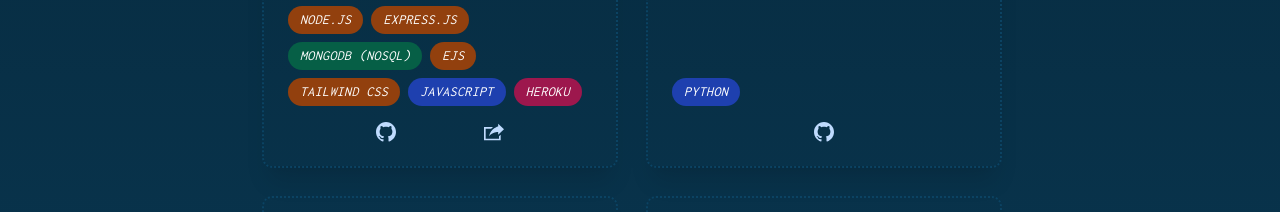
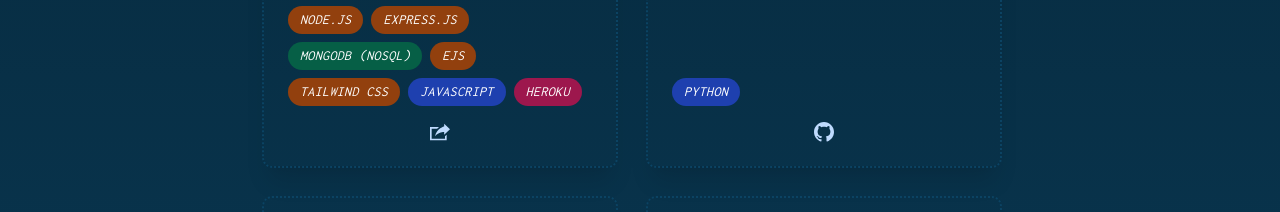
Before and after one commit to SavarJ/jainsavar.com, a React (Create React App) app: page / in a window 1280 px wide. Shown: the part 2720-2932 px from the top of the page. Built offline with nearby package versions, Linux system fonts and the light colour scheme.

Commit message:
Conditionally render githubLink

```diff
--- a/src/components/sections/Projects/OtherComponents.tsx
+++ b/src/components/sections/Projects/OtherComponents.tsx
@@ -37,9 +37,11 @@
 const ProjectCardBodyLinks: React.FC<ProjectCardBodyProps> = ({ project }) => {
   return (
     <div className="flex justify-evenly mt-2">
-      <Link link={project.githubLink}>
-        <Github className="w-5" />
-      </Link>
+      {project.githubLink && (
+        <Link link={project.githubLink}>
+          <Github className="w-5" />
+        </Link>
+      )}
       {project.liveLink && (
         <Link link={project.liveLink}>
           <ExternalLink className="w-5" />
```
